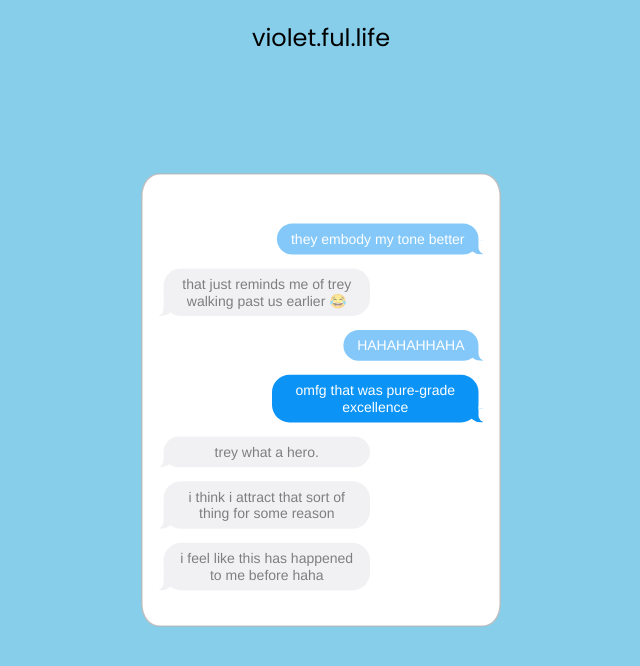
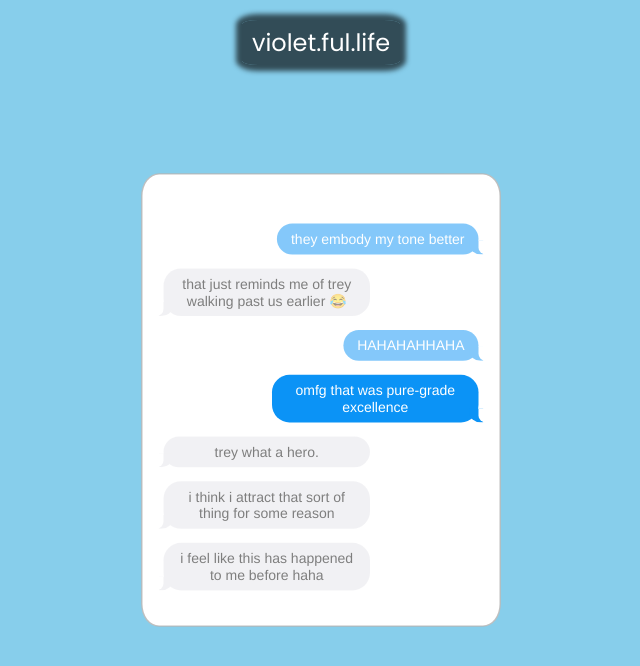
Before and after one commit to EthanFe/violet-ful-life, a React (Create React App) app: page / in a window 1280 px wide. Shown: the top 666 px of the page, without its empty margins (319-959 px from the left). Built offline with nearby package versions, Linux system fonts and the light colour scheme.

Commit message:
its beautiful

```diff
--- /dev/null
+++ b/src/components/TitleBar.js
@@ -0,0 +1,34 @@
+import React from 'react';
+
+const styles = {
+  titleBarContainer:  {
+    position: "absolute",
+    width: "100%",
+    display: "flex",
+    justifyContent: "center",
+    "font-family": "Poppins",
+    fontSize: "24px",
+    marginTop: "20px",
+    color: "white"
+  },
+  titleBar: {
+    background: "#000000a0",
+    padding: "5px 10px",
+    boxShadow: "0px 0px 5px 6px #000000a0",
+    borderRadius: "10%",
+    zIndex: 712
+    // width: "fit-content"
+  }
+}
+
+function TitleBar() {
+  return (
+    <div style={styles.titleBarContainer}>
+      <div style={styles.titleBar}>
+        violet.ful.life
+      </div>
+    </div>
+  )
+}
+
+export default TitleBar;
--- a/src/components/Wrapper.js
+++ b/src/components/Wrapper.js
@@ -1,19 +1,12 @@
 import React, { useEffect } from 'react';
 import MessageContainer from './MessageContainer';
+import TitleBar from './TitleBar';
 
 const styles = {
   wrapper: {
     height: "100%",
     width: "100%"
   },
-  titleBar: {
-    position: "absolute",
-    width: "100%",
-    textAlign: "center",
-    "font-family": "Poppins",
-    fontSize: "24px",
-    marginTop: "20px"
-  }
 }
 
 let previousContent = {conversation: null, conversationKey: null}
@@ -35,7 +28,7 @@ function Wrapper({conversation, conversationKey}) {
 
   return (
     <div style={styles.wrapper}>
-      <div style={styles.titleBar}>violet.ful.life</div>
+      <TitleBar/>
       {contentChanged ? <MessageContainer key={previousContent.conversationKey} content={previousContent.conversation} exiting={true}/> : null}
       <MessageContainer key={conversationKey} content={conversation} exiting={false}/>
     </div>
```
